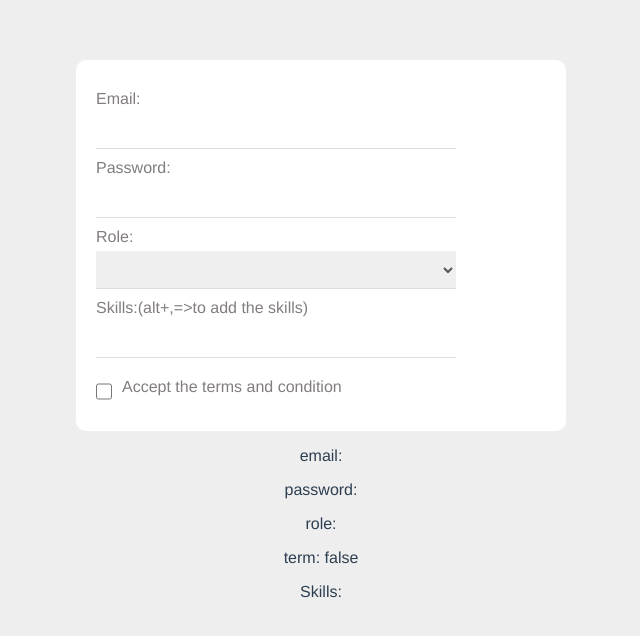
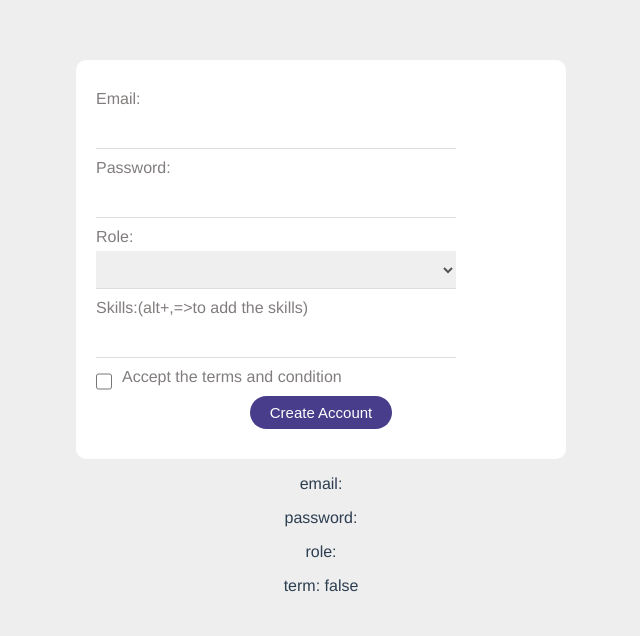
Before and after one commit to swostika61/vue-practice, a Vue app in the folder form/: page / in a window 1280 px wide. Shown: the top 636 px of the page, without its empty margins (319-959 px from the left). Built offline with nearby package versions, Linux system fonts and the light colour scheme.

Commit message:
handle submit

```diff
--- a/form/src/components/SignUp.vue
+++ b/form/src/components/SignUp.vue
@@ -1,5 +1,6 @@
 <template>
-  <form action="">
+  <div>
+    <form @submit.prevent="handleSubmit">
       <div className="form-field">
         <label>Email:</label>
         <input type="text" required v-model="email" />
@@ -7,10 +8,11 @@
       <div className="form-field">
         <label>Password:</label>
         <input type="password" required v-model="password" />
+        <p v-if="passwordError" className="error">{{ passwordError }}</p>
       </div>
       <div className="form-field">
         <label for=""> Role:</label>
-      <select v-model="role">
+        <select v-model="role" required>
           <option value="developer">Web developer</option>
           <option value="designer">Web designer</option>
         </select>
@@ -18,6 +20,9 @@
       <div className="form-field">
         <label>Skills:(alt+,=>to add the skills)</label>
         <input type="text" v-model="skill" @keyup.alt="addSkills" />
+        <div v-for="s in skills" :key="s" className="skill">
+          <span @click="deleteSkill(s)">{{ s }}</span>
+        </div>
       </div>
       <div className="checkbox-field">
         <input type="checkbox" v-model="term" required />
@@ -25,16 +30,15 @@
           >Accept the terms and condition</label
         >
       </div>
+      <div className="submit">
+        <button className="btn">create account</button>
+      </div>
     </form>
     <p>email: {{ email }}</p>
     <p>password: {{ password }}</p>
     <p>role: {{ role }}</p>
     <p>term: {{ term }}</p>
-  <p>Skills:
-    <ul v-for="s in skills" :key="s">
-      <li>{{s}}</li>
-    </ul>
-  </p>
+  </div>
 </template>
 
 <script>
@@ -47,6 +51,7 @@ export default {
       term: false,
       skill: "",
       skills: [],
+      passwordError: "",
     };
   },
   methods: {
@@ -55,8 +60,18 @@ export default {
         if (!this.skills.includes(this.skill)) {
           this.skills.push(this.skill);
         }
-        this.skill=""
+        this.skill = "";
       }
+    },
+    deleteSkill(s) {
+      this.skills = this.skills.filter((skill) => skill !== s);
+    },
+    handleSubmit() {
+      console.log("handling submit");
+      this.passwordError =
+        this.password.length > 5
+          ? ""
+          : "Password must be at least 6 characters long";
     },
   },
 };
@@ -68,9 +83,8 @@ form {
   background: #fff;
   margin: auto;
   padding: 30px 20px;
-  display: flex;
+  text-align: left;
   border-radius: 10px;
-  flex-direction: column;
 }
 .form-field {
   margin-bottom: 10px;
@@ -101,4 +115,33 @@ input[type="checkbox"] {
   display: flex;
   margin-top: 10px;
 }
+.skill {
+  display: inline-block;
+  background: beige;
+  color: #737678;
+  padding: 5px;
+  margin-right: 8px;
+  margin-top: 10px;
+  border-radius: 10px;
+  justify-content: flex-start;
+  cursor: pointer;
+}
+.submit {
+  text-align: center;
+  margin-top: 5px;
+}
+.btn {
+  border-radius: 20px;
+  border: none;
+  background: #483d8b;
+  color: #fff;
+  font-size: 15px;
+  text-transform: capitalize;
+  padding: 8px 20px;
+}
+.error {
+  color: rgb(240, 44, 44);
+  font-size: 15px;
+  text-transform: capitalize;
+}
 </style>
```
Lines whose indentation alone changed are shown as unchanged.
